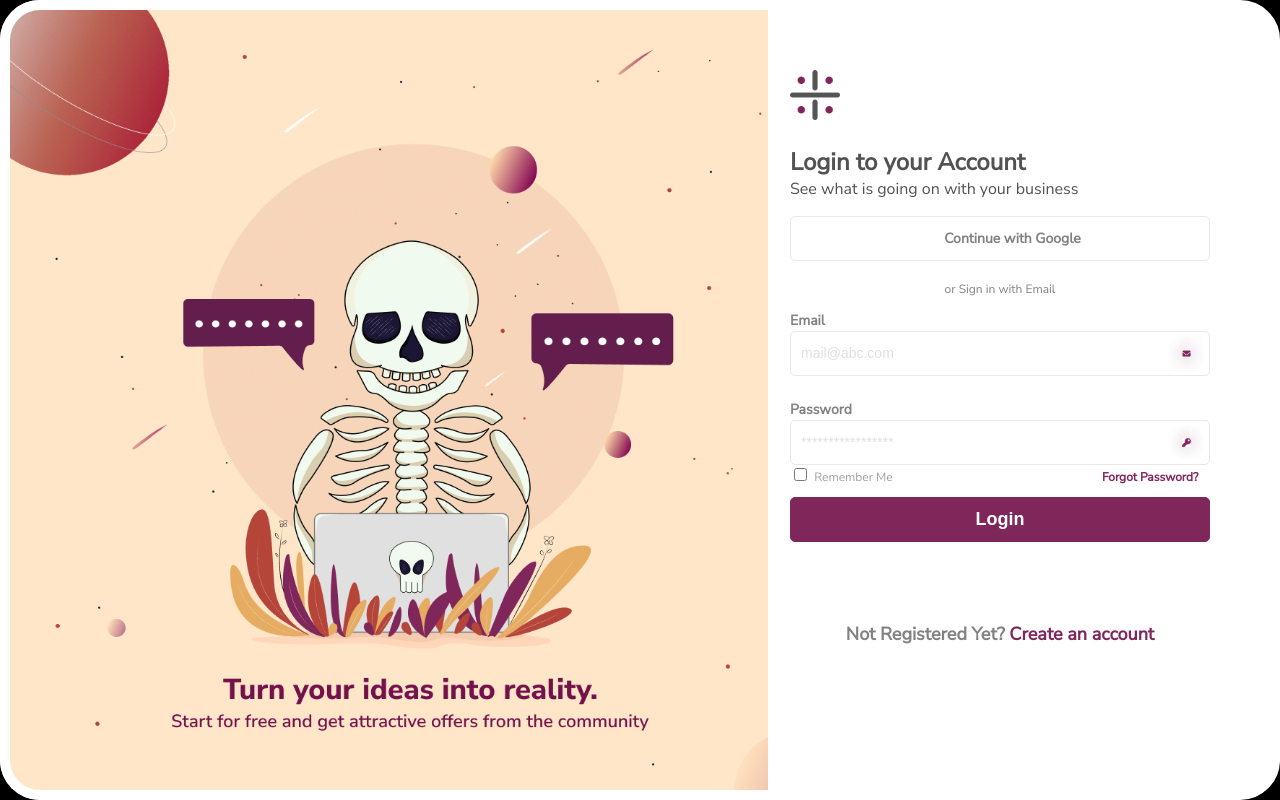
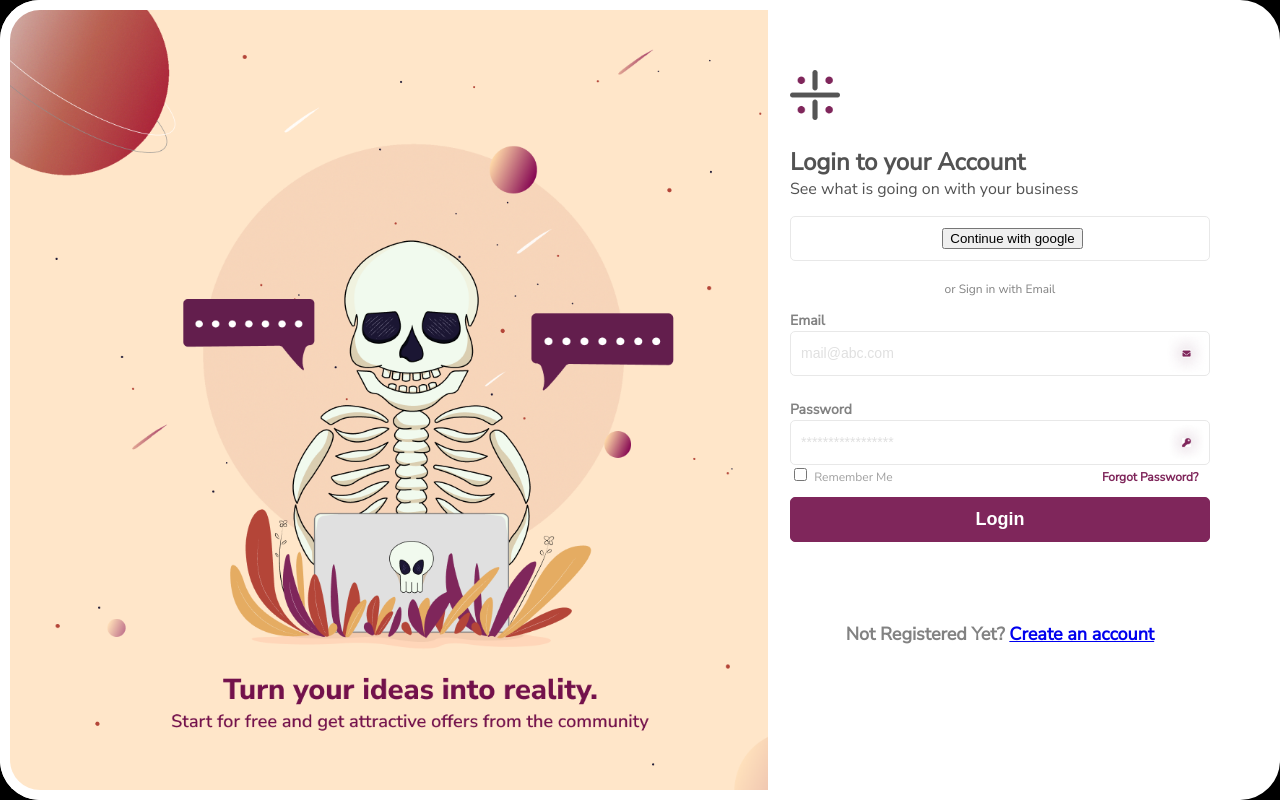
Before and after one commit to GIORGI251/123, a plain HTML site: page index.html in a window 1280 px wide. Drawn offline with Linux system fonts and the light colour scheme.

Commit message:
Update index.html

```diff
--- a/index.html
+++ b/index.html
@@ -22,7 +22,7 @@
                     <div id="div06">
                         <div id="div07">
                         </div>
-                        <p class="p01">Continue with Google</p>
+                         <p class="p01"><input class="google" type="Button" value="Continue with google"></p>
                     </div>
                     <p class="textInDashes"> or Sign in with Email
                     </p>
@@ -39,7 +39,7 @@
                         <input type="button" class="button" value="Login">
                     </form>
                     <div id="div08">
-                        <p class="lastText"><span class="p02">Not Registered Yet?</span> Create an account</p>
+                        <p class="lastText"><span class="p02">Not Registered Yet?</span> <a class="txt1" href="Creaate an account">Create an account</a></p>
                     </div>
                 </div>
             </div>
```
